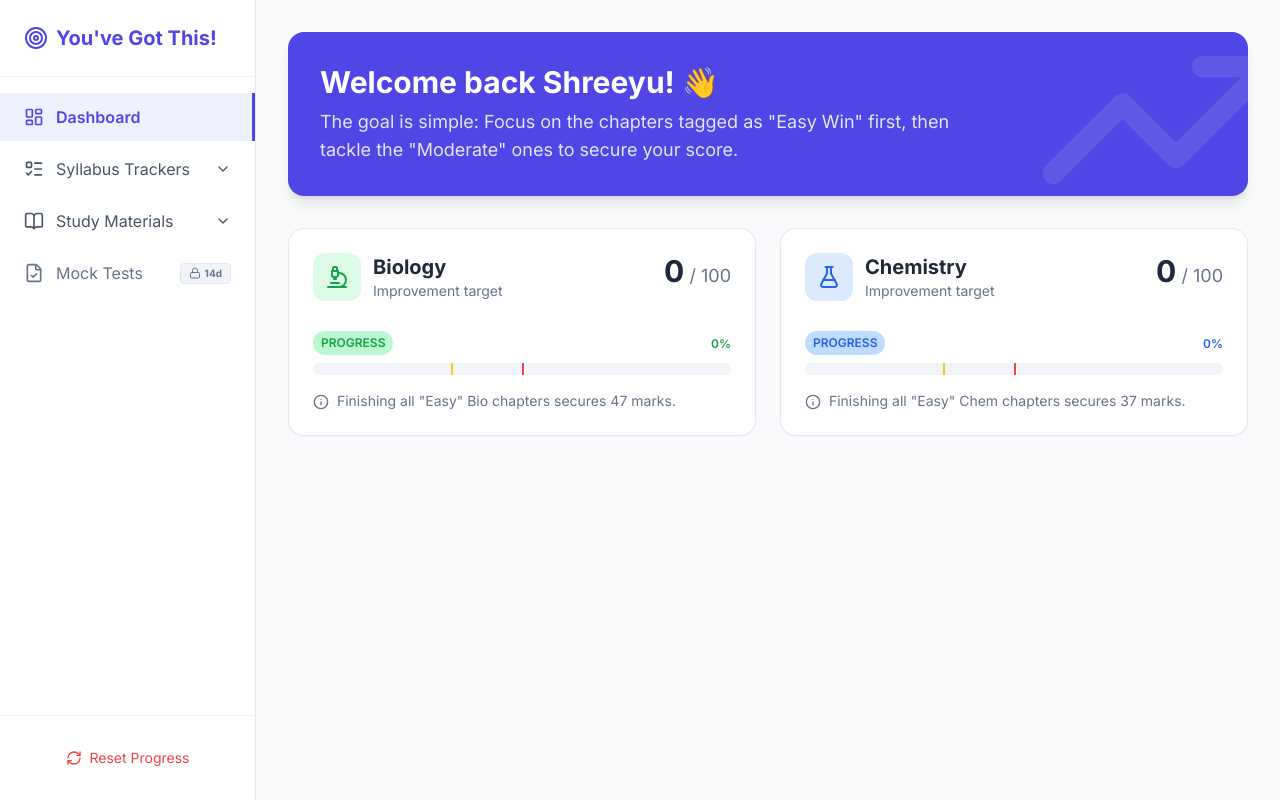
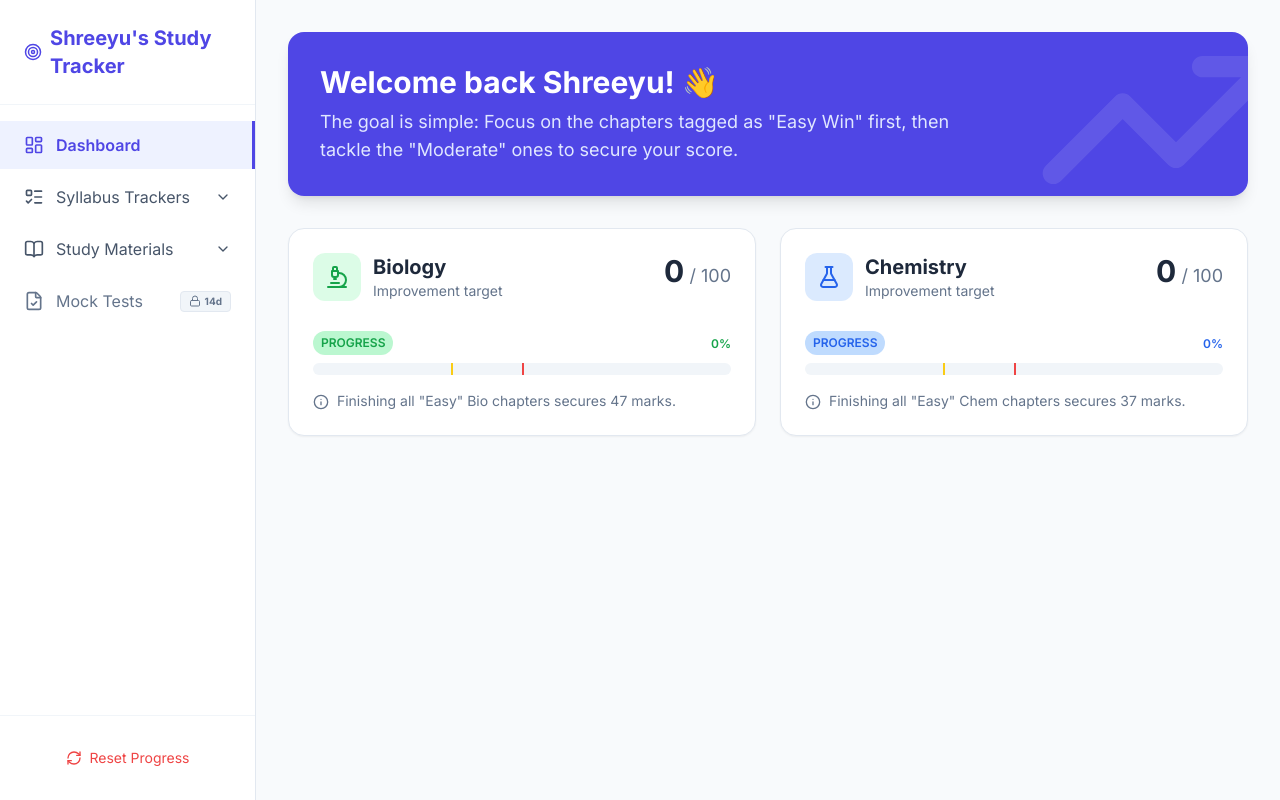
Before and after one commit to saphirescape-hue/ExamProgressTracker, a plain HTML site: page index.html in a window 1280 px wide. Drawn offline with nearby package versions, Linux system fonts and the light colour scheme.

Commit message:
Update index.html

```diff
--- a/index.html
+++ b/index.html
@@ -3,7 +3,7 @@
 <head>
     <meta charset="UTF-8">
     <meta name="viewport" content="width=device-width, initial-scale=1.0">
-    <title>You've Got This! | Study Tracker</title>
+    <title>Shreeyu's Study Tracker</title>
 
     <!-- Tailwind CSS for styling -->
     <script src="https://cdn.tailwindcss.com"></script>
@@ -70,7 +70,7 @@
     <div class="p-6 border-b border-slate-100 flex justify-between items-center">
         <div>
             <h1 class="text-xl font-bold text-primary flex items-center gap-2">
-                    <i data-lucide="target" class="w-6 h-6"></i> You've Got This!
+                <i data-lucide="target" class="w-6 h-6"></i> Shreeyu's Study Tracker
             </h1>
         </div>
         <button class="lg:hidden text-slate-500" onclick="toggleSidebar()">
```
Lines whose indentation alone changed are shown as unchanged.
